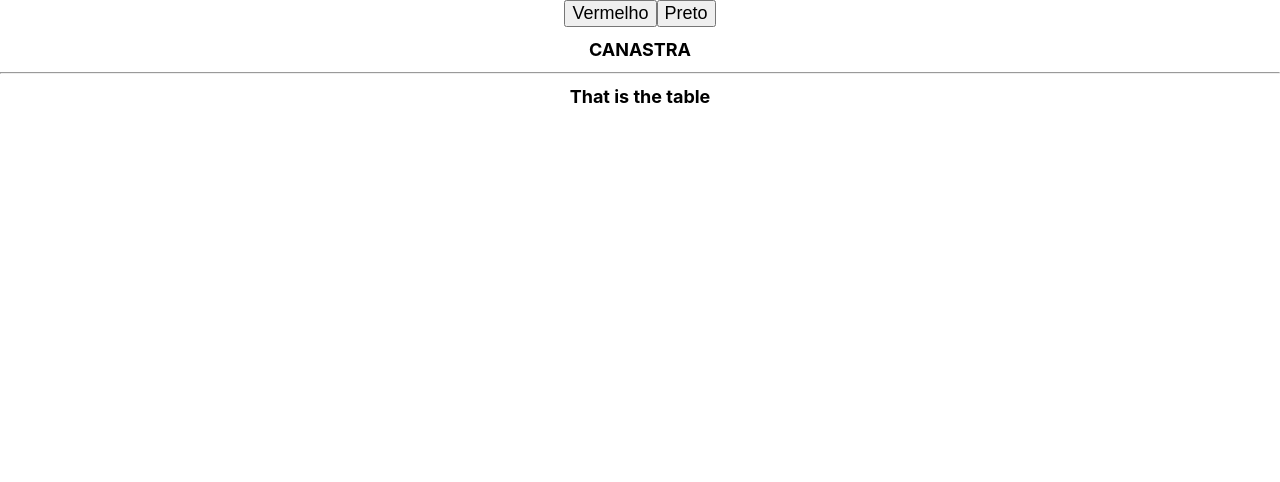
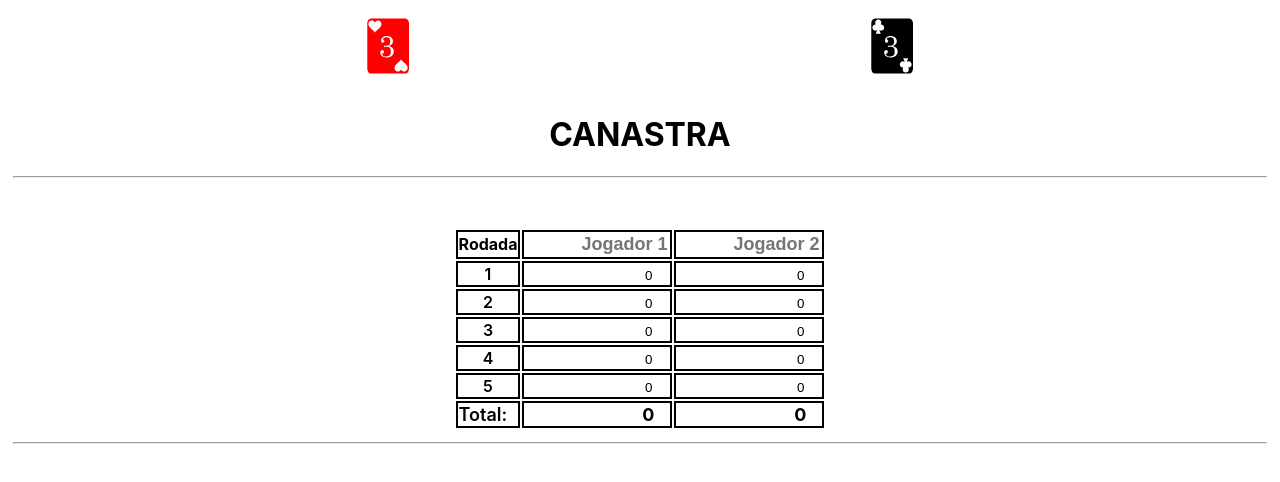
Before and after one commit to lswebdevelops/canastra, a React (Create React App) app: page / in a window 1280 px wide. Shown: the top 482 px of the page. Built offline with nearby package versions, Linux system fonts and the light colour scheme.

Commit message:
layout of tables ready

```diff
--- a/package.json
+++ b/package.json
@@ -8,6 +8,7 @@
     "@testing-library/user-event": "^13.5.0",
     "react": "^18.2.0",
     "react-dom": "^18.2.0",
+    "react-icons": "^4.8.0",
     "react-scripts": "5.0.1",
     "web-vitals": "^2.1.4"
   },
--- a/src/App.css
+++ b/src/App.css
@@ -1,6 +1,9 @@
 .App {
   text-align: center;
+  padding: 13px;
+
 }
+
 
 .App-logo {
   height: 40vmin;
--- a/src/App.js
+++ b/src/App.js
@@ -1,11 +1,16 @@
 import './App.css';
 import Table from './components/Table';
+import Button from './components/Button';
+
+
+
+
+
 
 function App() {
   return (
     <div className="App">
-     <button className='redButton'>Vermelho</button>
-     <button className='blackButton'>Preto</button>
+    <Button />
      <h1>CANASTRA</h1>
      <hr/>
     <Table />
--- /dev/null
+++ b/src/components/Button.jsx
@@ -0,0 +1,24 @@
+import '../styles/Button.css';
+import React from 'react';
+import { GiCard3Hearts,GiCard3Clubs } from "react-icons/gi";
+
+class Button extends React.Component{
+    render(){
+        return(
+            <div className='buttonSuits'>
+
+            {/* red button  */}
+                <button className='redButton'>
+                    <GiCard3Hearts />
+                    </button>
+
+
+            {/* black button  */}
+             <button className='blackButton'>
+                <GiCard3Clubs />
+                </button>
+            </div>
+        )
+    }
+}
+export default Button;
--- a/src/components/Table.jsx
+++ b/src/components/Table.jsx
@@ -1,12 +1,80 @@
 import React from "react";
-import '../styles/Table.css';
+import "../styles/Table.css";
 
-class Table extends React.Component{
-    render(){
-        return(
-            <h1>That is the table</h1>
-        )
-    }
+class Table extends React.Component {
+  constructor(props) {
+    super(props);
+    this.state = {
+      user1Scores: [0, 0, 0, 0, 0], // array to store user1 scores for each round
+      user2Scores: [0, 0, 0, 0, 0], // array to store user2 scores for each round
+    };
+  }
+
+  handleInputChange = (event, index, user) => {
+    const value = event.target.value;
+    const scores = user === "user1" ? [...this.state.user1Scores] : [...this.state.user2Scores];
+    scores[index] = value ? parseInt(value) : 0;
+    user === "user1"
+      ? this.setState({ user1Scores: scores })
+      : this.setState({ user2Scores: scores });
+  };
+
+  calculateTotal = (scores) => {
+    return scores.reduce((total, score) => total + score, 0);
+  };
+
+  render() {
+    const { user1Scores, user2Scores } = this.state;
+    const user1Total = this.calculateTotal(user1Scores);
+    const user2Total = this.calculateTotal(user2Scores);
+
+    return (
+      <div className="table-container">
+        <table>
+          <thead>
+            <tr>
+              <th>Rodada </th>
+              <th>
+                <input className="input-user1" type="text" placeholder="Jogador 1" />
+              </th>
+              <th>
+                <input className="input-user2" type="text" placeholder="Jogador 2" />
+              </th>
+            </tr>
+          </thead>
+          <tbody>
+            {user1Scores.map((score, index) => (
+              <tr key={index}>
+                <td className="indexTD">{index + 1}</td>
+                <td>
+                  <input
+                    type="number"
+                    placeholder="0"
+                    value={score}
+                    onChange={(e) => this.handleInputChange(e, index, "user1")}
+                  />
+                </td>
+                <td>
+                  <input
+                    type="number"
+                    placeholder="0"
+                    value={user2Scores[index]}
+                    onChange={(e) => this.handleInputChange(e, index, "user2")}
+                  />
+                </td>
+              </tr>
+            ))}
+            <tr>
+              <td className="total">Total:</td>
+              <td className="total-user1">{user1Total}</td>
+              <td className="total-user2">{user2Total}</td>
+            </tr>
+          </tbody>
+        </table>
+        <hr />
+      </div>
+    );
+  }
 }
 
 export default Table;
--- /dev/null
+++ b/src/styles/Button.css
@@ -0,0 +1,33 @@
+.buttonSuits{
+  display: flex;
+  justify-content: space-evenly;
+  align-items: center;
+  gap: 4px;
+}
+.redButton{
+    color: red;
+    border: none;
+    background-color: white;
+    width: 20%;
+    height: auto;
+    font-size: 4rem;
+
+  }
+  .blackButton{
+    color: black;
+    border: none;
+    background-color: white;
+    width: 20%;
+    height: auto;
+    font-size: 4rem;
+
+  }
+
+  .redButton:hover{
+     border: solid red 1px;
+    border-radius: 5px;
+  }
+  .blackButton:hover{
+      border: solid black 1px;
+      border-radius: 5px;
+  }
--- a/src/styles/Table.css
+++ b/src/styles/Table.css
@@ -1,4 +1,54 @@
-*{
+.table-container {
+  text-align: center;
+  margin-top: 50px;
+}
+table {
+  display: inline-block;
+  text-align: left;
+}
+
+
+.button {
+    background-image: linear-gradient(to bottom, #5c5c5c, #393939);
+    color: #fff;
+    padding: 10px 20px;
+    border: 2px solid #393939;
+    border-radius: 4px;
+    cursor: pointer;
+    transition: background-color 0.3s ease;
+  }
+
+  .button:hover {
+    background-image: linear-gradient(to bottom, #393939, #1c1c1c);
+  }
+  .button:hover {
+    background-image: linear-gradient(to bottom, #393939, #1c1c1c);
+    border-color: #1c1c1c;
+  }
+
+  td,tr,th{
+    border: solid black 2px;
+  }
+  input{
+    border:none;
+    text-align: right;
+    width: 140px;
+  }
+  .total-user1, .total-user2{
     font-size: large;
-    color: black;
-}
+    font-weight: 700;
+    text-align: right;
+    padding-right: 16px;
+  }
+
+
+  .input-user2, .input-user1 , .total{
+    font-weight: 600;
+    font-size: large;
+  }
+
+  .indexTD{
+    text-align: center;
+    font-weight: 600;
+
+  }
```
Also changed, not shown: 1 other file (tests, documents, lock files or other folders).
